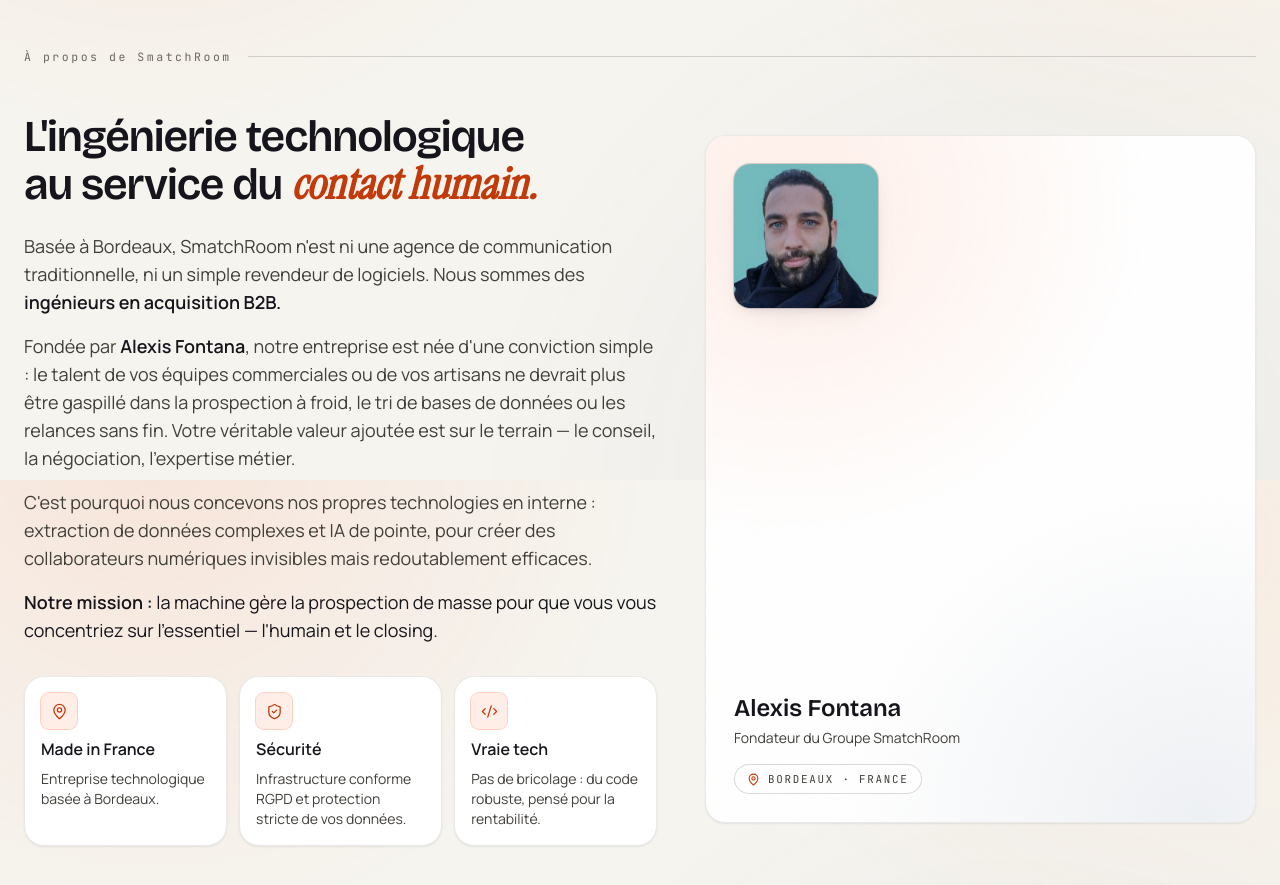
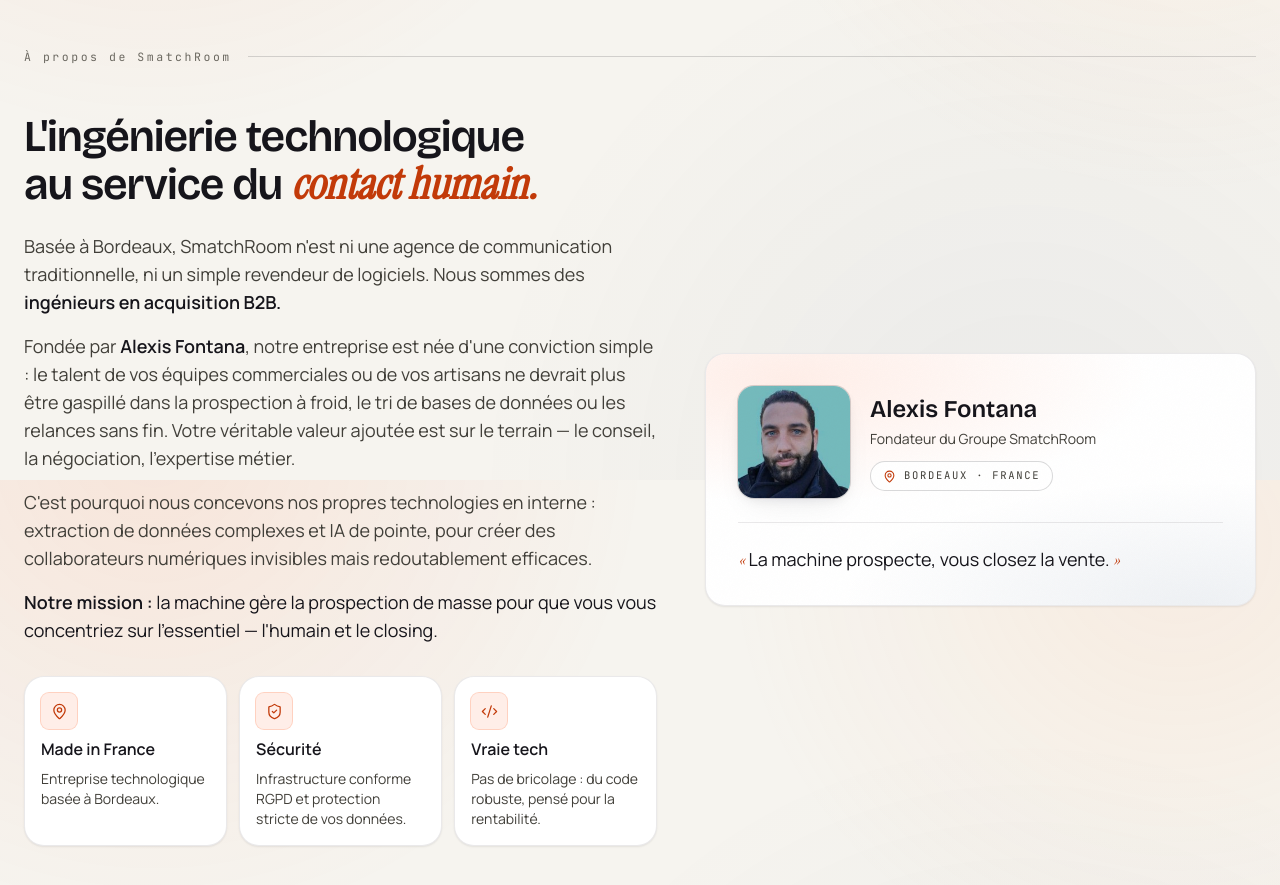
Before and after one commit to afontana33/smatchroom-pulse-vitrine, a Next.js app: page / in a window 1280 px wide. Shown: the part 5920-6805 px from the top of the page. Built offline with nearby package versions, Linux system fonts and the light colour scheme.

Commit message:
feat(pulse): carte fondateur compacte (avatar + nom + citation)

```diff
--- a/src/components/About.jsx
+++ b/src/components/About.jsx
@@ -85,24 +85,29 @@ export default function About() {
                 déposer l'image dans /public et remplacer ce bloc par :
                 <img src="/alexis-fontana.jpg" alt="Alexis Fontana, fondateur de SmatchRoom" className="aspect-[4/5] w-full rounded-2xl object-cover shadow-[var(--shadow-lg)]" />
               */}
-              <div className="card grain relative flex aspect-[4/5] flex-col justify-between overflow-hidden p-7 shadow-[var(--shadow-lg)]">
+              <div className="card grain relative overflow-hidden p-7 shadow-[var(--shadow-lg)] sm:p-8">
                 <div aria-hidden className="pointer-events-none absolute inset-0 -z-0 bg-[radial-gradient(120%_90%_at_15%_10%,var(--primary-soft),transparent_55%),radial-gradient(120%_90%_at_90%_100%,var(--steel-soft),transparent_55%)]" />
-                <div className="relative">
+                <div className="relative flex items-center gap-5">
                   <img
                     src="/alexis-fontana.jpg"
                     alt="Alexis Fontana, fondateur du Groupe SmatchRoom"
-                    width={144}
-                    height={144}
-                    className="h-32 w-32 rounded-2xl object-cover shadow-[var(--shadow-md)] ring-1 ring-[var(--border-strong)] sm:h-36 sm:w-36"
+                    width={112}
+                    height={112}
+                    className="h-24 w-24 flex-shrink-0 rounded-2xl object-cover shadow-[var(--shadow-md)] ring-1 ring-[var(--border-strong)] sm:h-28 sm:w-28"
                   />
+                  <figcaption>
+                    <p className="font-display text-2xl font-semibold text-[var(--foreground)]">Alexis Fontana</p>
+                    <p className="mt-1 text-sm text-[var(--muted-strong)]">Fondateur du Groupe SmatchRoom</p>
+                    <p className="mt-3 inline-flex items-center gap-2 rounded-full border border-[var(--border-strong)] bg-[var(--surface)] px-3 py-1.5 font-mono text-[0.66rem] uppercase tracking-[0.16em] text-[var(--muted-strong)]">
+                      <MapPin size={13} className="text-[var(--primary-ink)]" /> Bordeaux · France
+                    </p>
+                  </figcaption>
                 </div>
-                <figcaption className="relative">
-                  <p className="font-display text-2xl font-semibold text-[var(--foreground)]">Alexis Fontana</p>
-                  <p className="mt-1 text-sm text-[var(--muted-strong)]">Fondateur du Groupe SmatchRoom</p>
-                  <p className="mt-4 inline-flex items-center gap-2 rounded-full border border-[var(--border-strong)] bg-[var(--surface)] px-3 py-1.5 font-mono text-[0.68rem] uppercase tracking-[0.16em] text-[var(--muted-strong)]">
-                    <MapPin size={13} className="text-[var(--primary-ink)]" /> Bordeaux · France
-                  </p>
-                </figcaption>
+                <blockquote className="relative mt-6 border-t border-[var(--border)] pt-6 text-lg leading-snug text-[var(--foreground)]">
+                  <span className="font-serif-it text-[var(--primary-ink)]">«&nbsp;</span>
+                  La machine prospecte, vous closez la vente.
+                  <span className="font-serif-it text-[var(--primary-ink)]">&nbsp;»</span>
+                </blockquote>
               </div>
             </figure>
           </Reveal>
```
